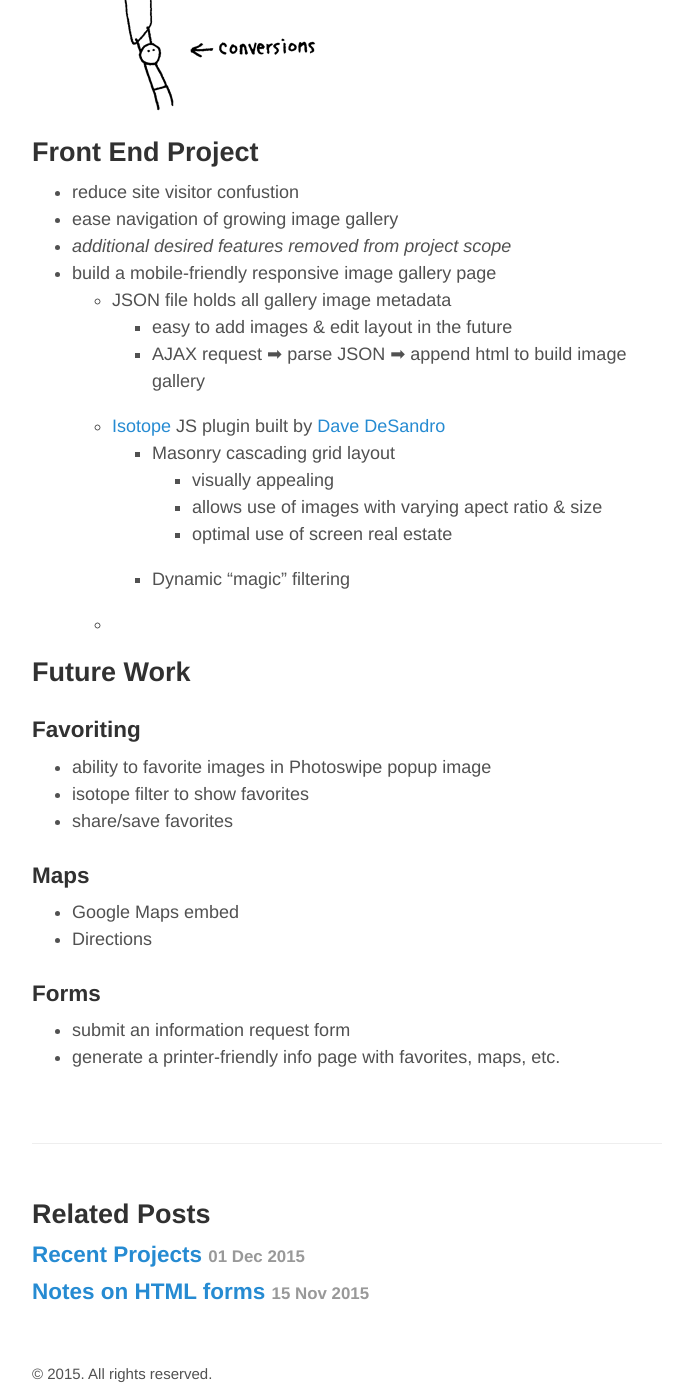
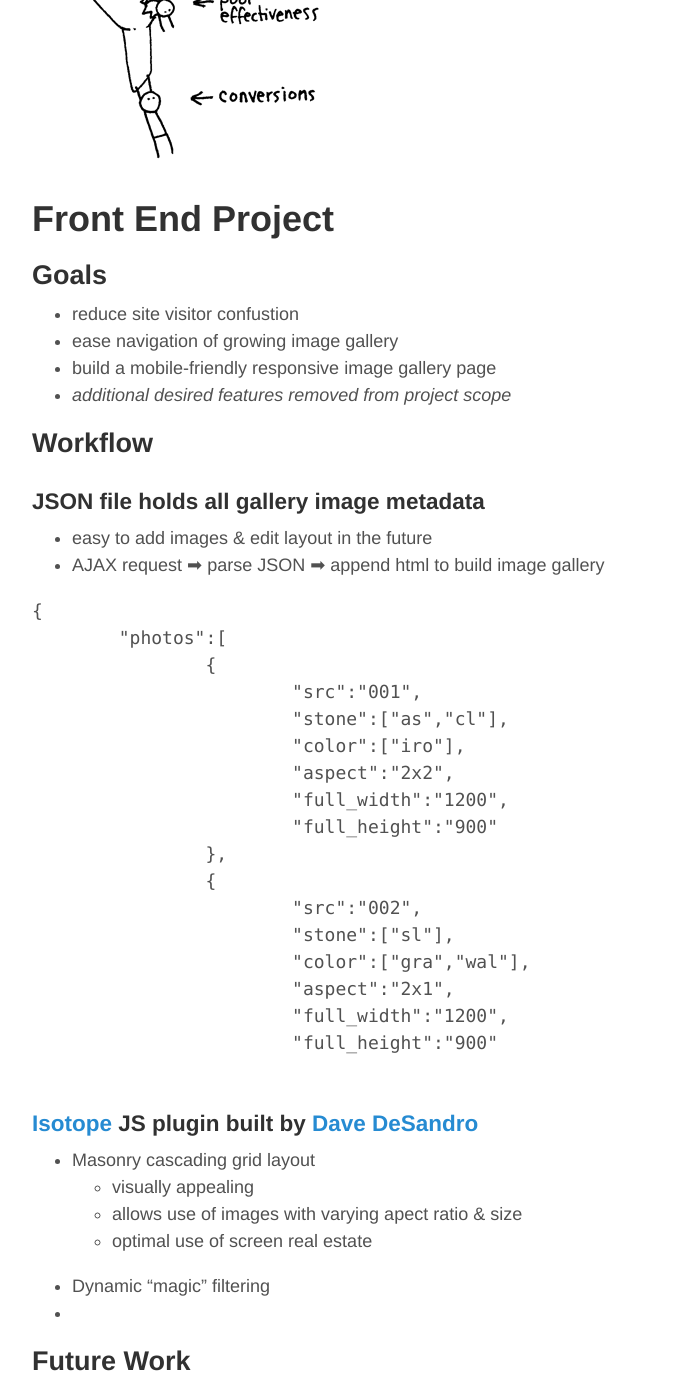
Before and after one commit to jontejada/jontejada.github.io, a Jekyll site: the page built from _posts/2015-12-01-ssv.md, in a window 1280 px wide and 1400 px high, scrolled down 1136 px. Shown: the whole window, without its empty margins (293-986 px from the left). Built offline with Jekyll 4.4.1, drawn with Linux system fonts in a browser that asks for light colours.

Commit message:
ssv post edits

````diff
--- a/_posts/2015-12-01-ssv.md
+++ b/_posts/2015-12-01-ssv.md
@@ -5,10 +5,10 @@ date: 2015-12-01 11:00:00 -800
 categories: galvanize projects
 ---
 
-##Status Quo
+#Status Quo
+##[Sedona Stone Veneer](http://www.sedonaSV.com)
 ![ssv old]({{ site.baseurl }}/assets/ssv.png)
 
-* [Sedona Stone Veneer](http://www.sedonaSV.com)
 * geotargeted Google AdWords is getting potential customers to the site
 * calls to action
 	* **Visit Us** -- embedded map
@@ -23,21 +23,49 @@ categories: galvanize projects
 ![funnel]({{ site.baseurl }}/assets/funnel.png)
 
 
-##Front End Project
+#Front End Project
+##Goals
+
 * reduce site visitor confustion
 * ease navigation of growing image gallery
+* build a mobile-friendly responsive image gallery page
 * *additional desired features removed from project scope*
-* build a mobile-friendly responsive image gallery page
-	* JSON file holds all gallery image metadata
-		* easy to add images & edit layout in the future
-		* AJAX request ➡ parse JSON ➡ append html to build image gallery
-	* [Isotope](http://isotope.metafizzy.co/) JS plugin built by [Dave DeSandro](http://desandro.com/)
-		* Masonry cascading grid layout
-			* visually appealing
-			* allows use of images with varying apect ratio & size
-			* optimal use of screen real estate
-		* Dynamic "magic" filtering
-	*
+
+##Workflow
+
+###JSON file holds all gallery image metadata
+* easy to add images & edit layout in the future
+* AJAX request ➡ parse JSON ➡ append html to build image gallery
+
+```JSON
+{
+	"photos":[
+		{
+			"src":"001",
+			"stone":["as","cl"],
+			"color":["iro"],
+			"aspect":"2x2",
+			"full_width":"1200",
+			"full_height":"900"
+		},
+		{
+			"src":"002",
+			"stone":["sl"],
+			"color":["gra","wal"],
+			"aspect":"2x1",
+			"full_width":"1200",
+			"full_height":"900"
+
+```
+
+
+###[Isotope](http://isotope.metafizzy.co/) JS plugin built by [Dave DeSandro](http://desandro.com/)
+* Masonry cascading grid layout
+	* visually appealing
+	* allows use of images with varying apect ratio & size
+	* optimal use of screen real estate
+* Dynamic "magic" filtering
+*
 
 
 ##Future Work
````
